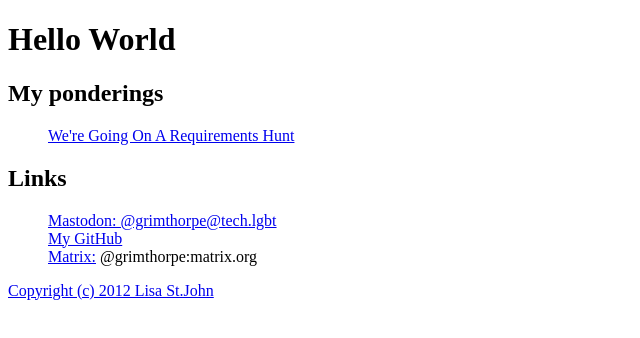
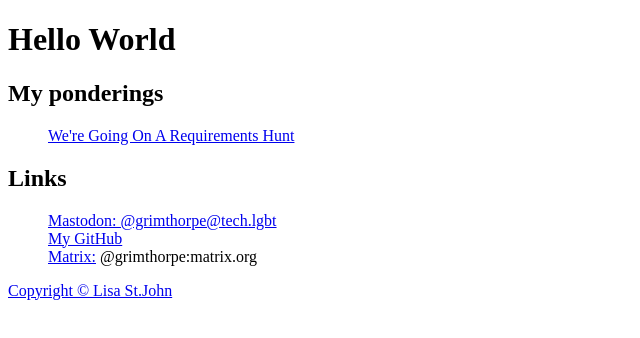
Before and after one commit to grimthorpe/grimthorpe.github.io, a plain HTML site: page index.html in a window 1280 px wide. Shown: the full height of the page, 0-640 px from the left. Drawn offline with Linux system fonts and the light colour scheme.

Commit message:
Change copyright

```diff
--- a/index.html
+++ b/index.html
@@ -19,7 +19,7 @@ ul { list-style-type: none; }
 <li><a href="https://matrix.org">Matrix:</a> @grimthorpe:matrix.org</li>
 </ul>
 <footer style="clear: left;">
-<a href="copyright.html">Copyright (c) 2012 Lisa St.John</a>
+<a href="copyright.html">Copyright &copy; Lisa St.John</a>
 </footer>
 </body>
 </html>
```
